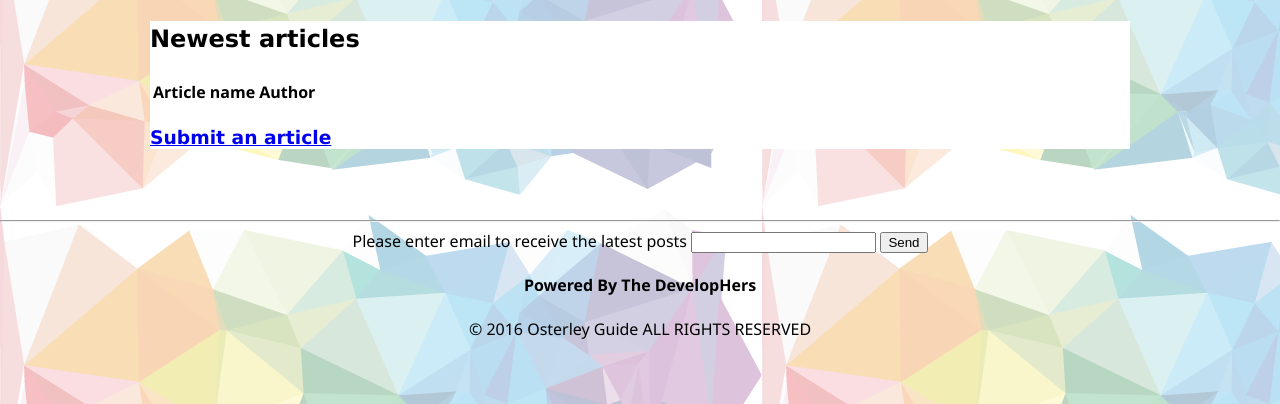
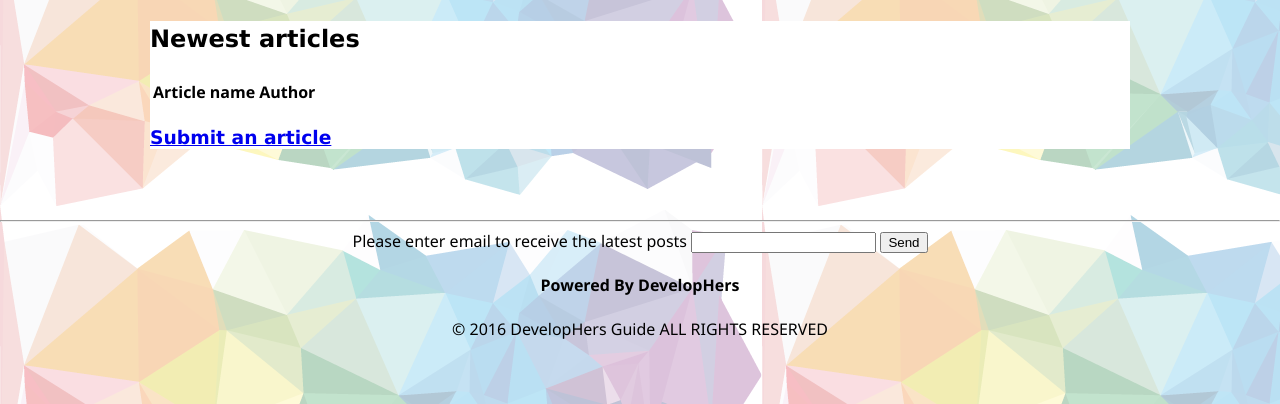
Before and after one commit to revathybharath/miniproject, a PHP site: page /index.php in a window 1280 px wide. Shown: the part 396-800 px from the top of the page. Run offline with PHP 8.4, Linux system fonts and the light colour scheme; data comes from the database, SQL or seed files in the repository; data that the repository does not hold is empty; some libraries are stand-ins or nearby versions.

Commit message:
changed wording...are we The DevelopHers or just DevelopHers?

```diff
--- a/BlogSite/web/Footer.php
+++ b/BlogSite/web/Footer.php
@@ -9,8 +9,8 @@
             <button type="submit" class="btn_email">Send</button>
         </form>
         <!-- End Subscription Form -->
-        <h4>Powered By The DevelopHers</h4>
-        © 2016 Osterley Guide ALL RIGHTS RESERVED
+        <h4>Powered By DevelopHers</h4>
+        © 2016 DevelopHers Guide ALL RIGHTS RESERVED
     </div>
   </body>
 </html>
```
